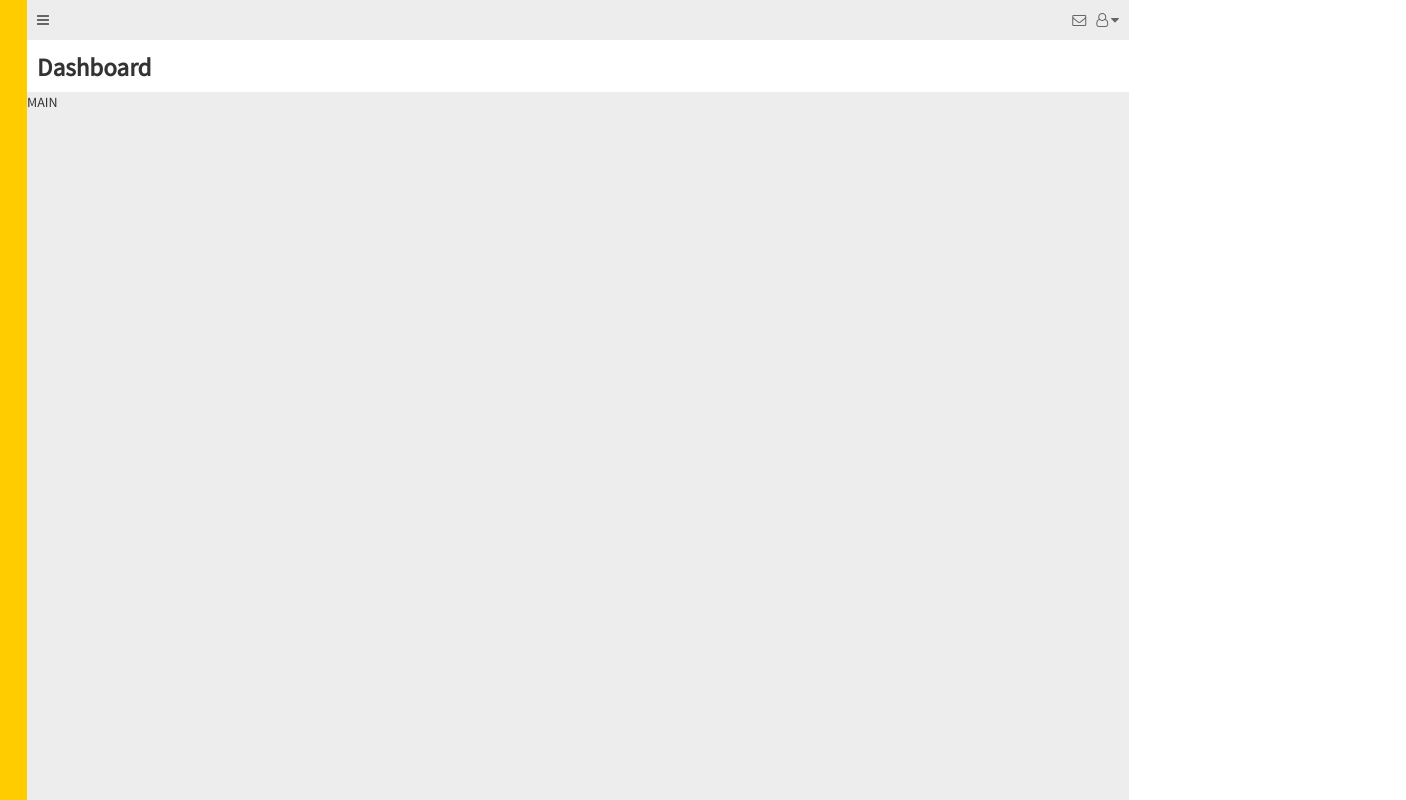
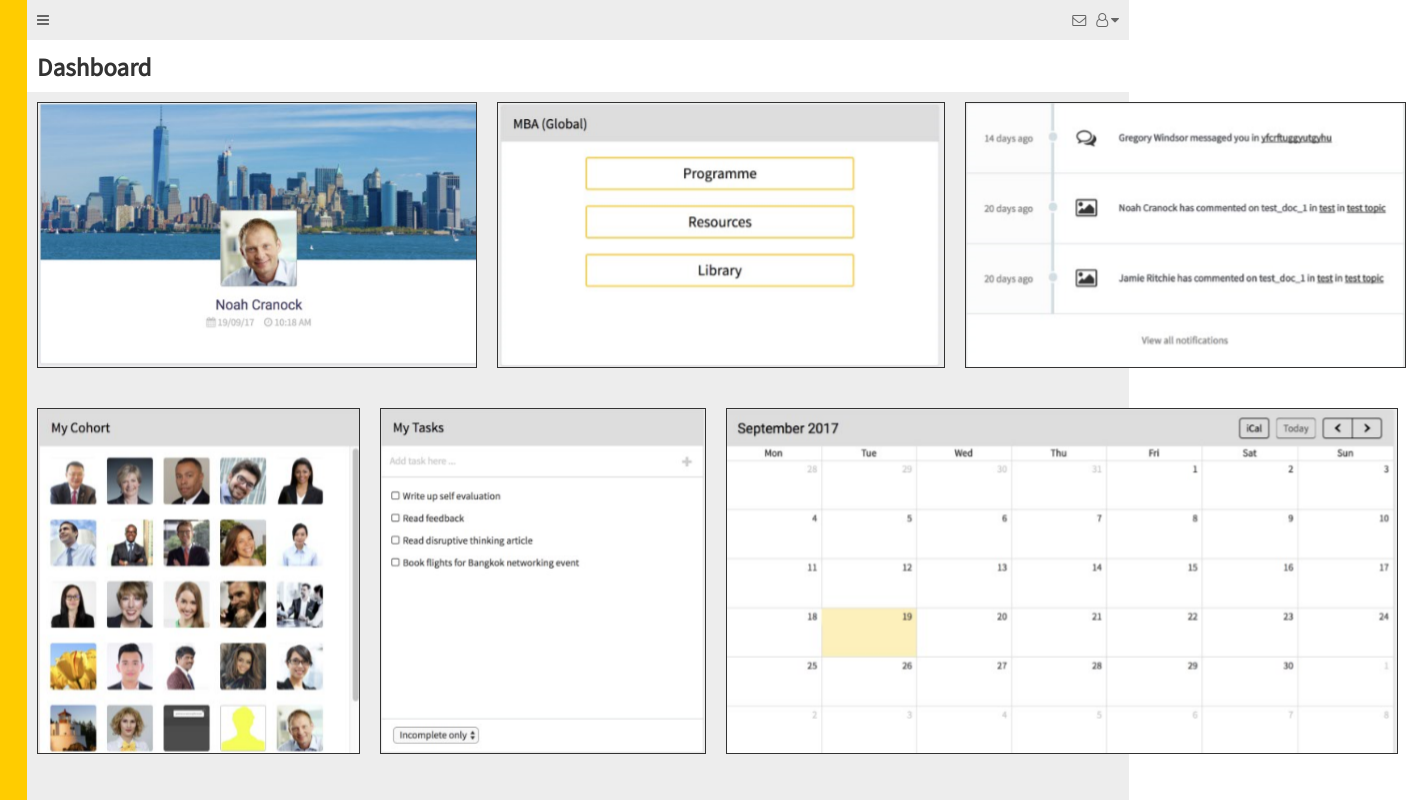
Before and after one commit to flamenx01/IDI-Interview-Task-1, a website: page src/index.html in a window 1280 px wide. Shown: the full height of the page, 1406 px wide, since content can reach past the window. Drawn offline with nearby package versions, Linux system fonts and the light colour scheme; files that its build step writes are made by us from their sources.

Commit message:
Added images for widgets
Added images in the place of widgets to be added later. The images are spaced out according to the image size.

```diff
--- a/src/index.html
+++ b/src/index.html
@@ -24,7 +24,7 @@
 	<div class="left">
 		<div class="logo" align="middle">
 			<a href="#" title="Visit the main page">
-				<img height=50 alt="University of Aberdeen Business School Logo" src="images/logo.png" />
+				<img src="images/logo.png" alt="University of Aberdeen Business School Logo" height="50"/>
 			</a>
 		</div>
 		<div>
@@ -58,7 +58,17 @@
 		</div>
 	</div>
 	<div class="main">
-		MAIN
+		<div class="flexContainer">
+			<img src="images/profile.png"/>
+			<img src="images/MBA.png"/>
+			<img src="images/notification.png"/>
+		</div>
+	<br/>
+		<div class="flexContainer">
+			<img src="images/cohort.png"/>
+			<img src="images/tasks.png"/>
+			<img src="images/cal.png"/>
+		</div>
 	</div>
 </body>
 </html>
--- a/src/styles/styles.less
+++ b/src/styles/styles.less
@@ -74,6 +74,7 @@ body {
 	background-color: #ededed;
     position: absolute;
     left:178px; top:92px; right:0; bottom:0;
+
 }
 
 .logo {
@@ -92,6 +93,17 @@ body {
     padding: 10px 0 10px 0;
 }
 
+.flexContainer {
+  display:flex;
+  max-height:1000px;
+
+}
+.flexContainer > img {
+flex:1;
+border:1px solid;
+margin:10px;
+}
+
 a { color: inherit; }
 
 h1 {
@@ -102,4 +114,7 @@ h1 {
 
 h1 + p {
   margin-top: 30px;
+
+
+
 }
```
Also changed, not shown: src/images/MBA.png (added), src/images/cal.png (added), src/images/cohort.png (added), src/images/notification.png (added), src/images/profile.png (added), src/images/tasks.png (added).
